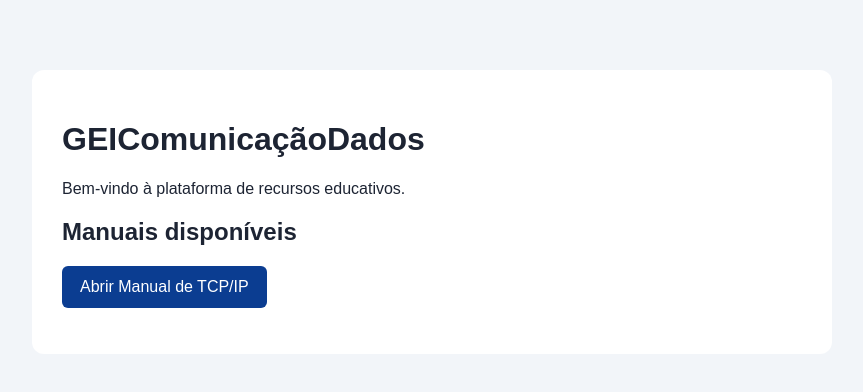
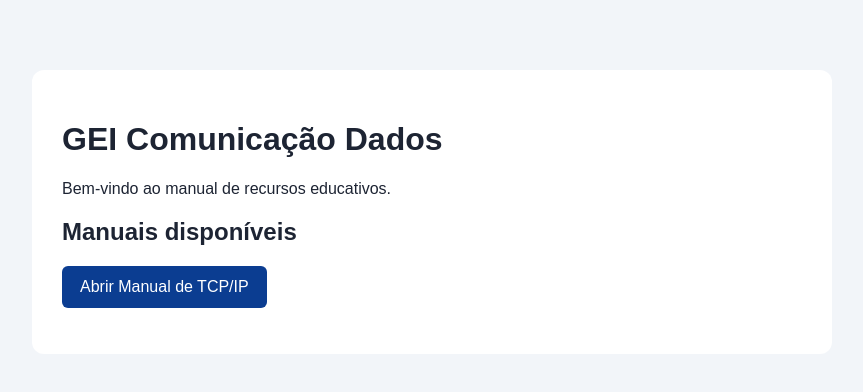
Before and after one commit to mariadias-beep/GEIComunicaoDados, a plain HTML site: page index.html in a window 1280 px wide. Shown: the whole page, without its empty margins (208-1071 px from the left). Drawn offline with Linux system fonts and the light colour scheme.

Commit message:
Update index.html

```diff
--- a/index.html
+++ b/index.html
@@ -31,8 +31,8 @@
 </head>
 <body>
     <main>
-        <h1>GEIComunicaçãoDados</h1>
-        <p>Bem-vindo à plataforma de recursos educativos.</p>
+        <h1>GEI Comunicação Dados</h1>
+        <p>Bem-vindo ao manual de recursos educativos.</p>
         <h2>Manuais disponíveis</h2>
         <p>
             <a href="manual-tcpip.html">
```
